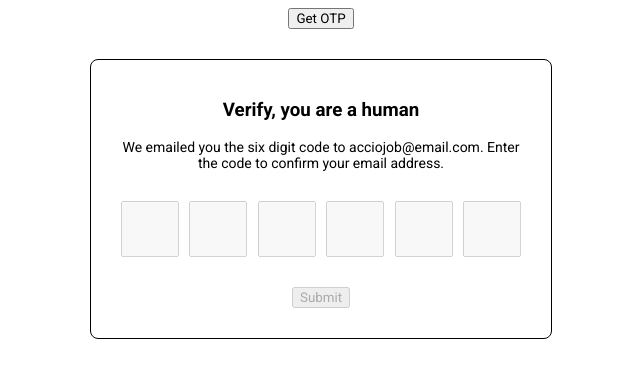
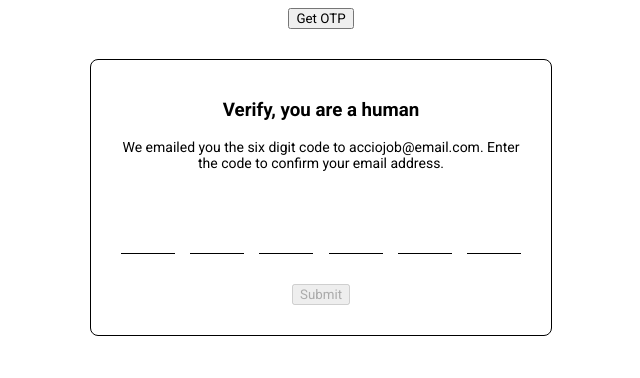
Before and after one commit to arshad012/OTP-2, a plain HTML site: page index.html in a window 1280 px wide. Shown: the whole page, without its empty margins (319-959 px from the left). Drawn offline with Linux system fonts and the light colour scheme.

Commit message:
Update style.css

```diff
--- a/style.css
+++ b/style.css
@@ -33,6 +33,9 @@ input {
 	height: 50px;
 	font-size: 28px;
 	text-align:center;
+	border: 1px solid black;
+	border-width: 0 0 1px 0;
+	background-color: inherit;
 }
 input:focus {
     outline-offset: 2px;
```
